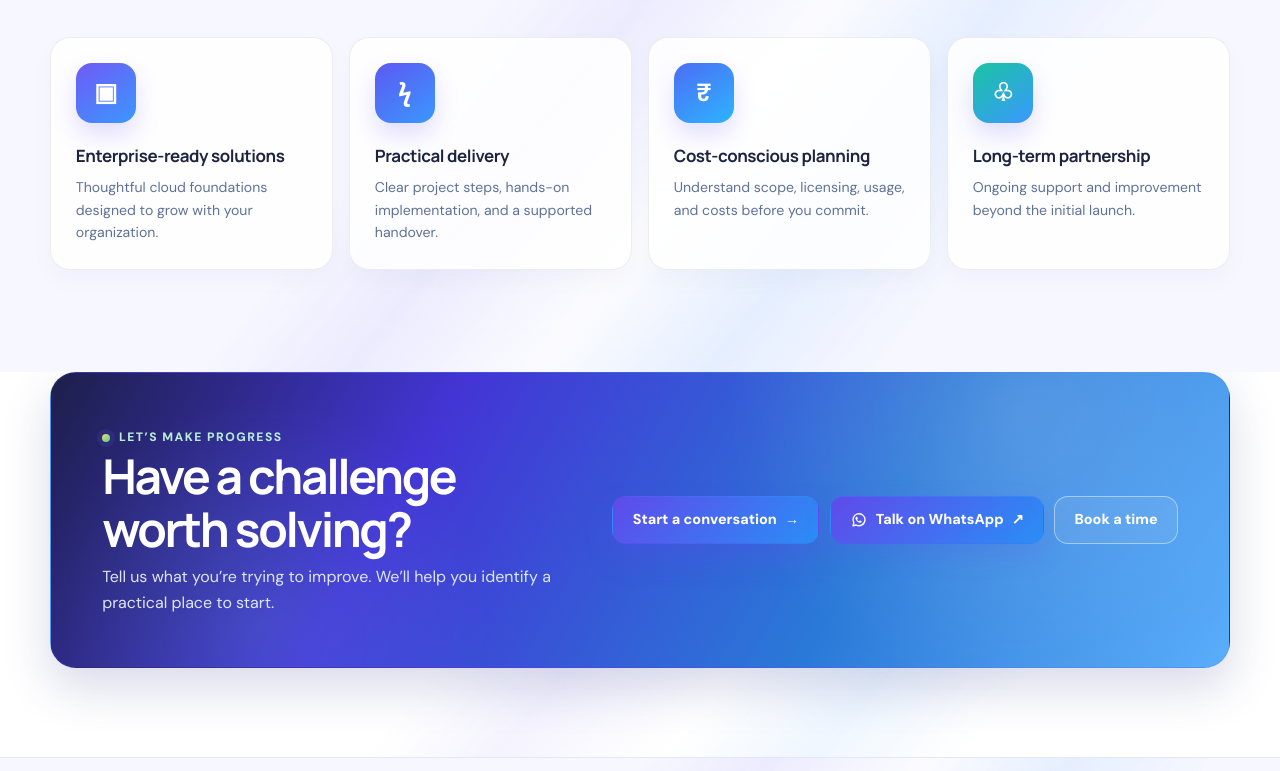
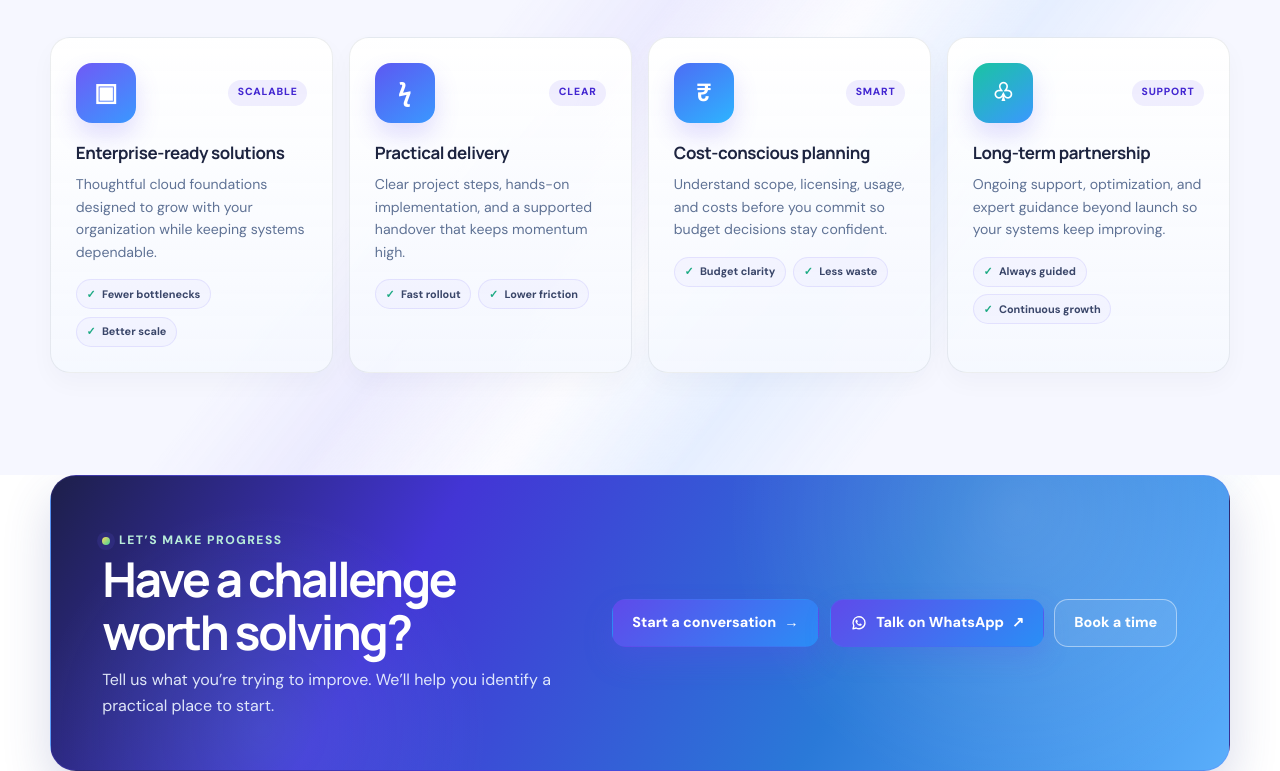
Before and after one commit to Atulm01/atulmauryacloud, a plain HTML site: page index.html in a window 1280 px wide. Shown: the part 1186-1957 px from the top of the page. Drawn offline with Linux system fonts and the light colour scheme.

Commit message:
Add files via upload

```diff
--- a/index.html
+++ b/index.html
@@ -200,6 +200,32 @@
                 border-color: rgba(58, 152, 255, 0.5);
             }
         }
+        @keyframes floatPanel {
+            0%, 100% {
+                transform: translateY(0px) rotate(0deg);
+            }
+            50% {
+                transform: translateY(-8px) rotate(1deg);
+            }
+        }
+        @keyframes softZoom {
+            0% {
+                transform: scale(1);
+                filter: saturate(1) brightness(1);
+            }
+            100% {
+                transform: scale(1.03);
+                filter: saturate(1.08) brightness(1.02);
+            }
+        }
+        @keyframes ambientGlow {
+            0%, 100% {
+                box-shadow: 0 0 0 0 rgba(111, 90, 246, 0.06), 0 14px 32px rgba(23, 43, 66, 0.08);
+            }
+            50% {
+                box-shadow: 0 0 0 8px rgba(111, 90, 246, 0.04), 0 18px 38px rgba(58, 152, 255, 0.12);
+            }
+        }
         .brand-name { display: grid; line-height: 1.15; }
         .brand-name strong { font-size: 0.91rem; font-weight: 800; }
         .brand-name span { color: var(--muted); font-size: 0.72rem; font-weight: 600; }
@@ -256,9 +282,12 @@
             font-weight: 800;
             line-height: 1.2;
             text-align: center;
+            will-change: transform, box-shadow;
+            transform: translateY(0);
             transition: transform 180ms ease, box-shadow 180ms ease, background 180ms ease, border-color 180ms ease;
         }
-        .button:hover { transform: translateY(-2px); }
+        .button:hover { transform: translateY(-2px) scale(1.01); }
+        .button:active { transform: translateY(0) scale(0.99); }
         .button-primary {
             background: linear-gradient(135deg, #5f4aea 0%, #2a8ef6 100%);
             box-shadow: 0 14px 28px rgba(95, 74, 234, 0.28);
@@ -446,6 +475,7 @@
             border-radius: 30px;
             background: linear-gradient(145deg, #e4f2ed, #e3f0eb 60%, #f1f6f2);
             box-shadow: var(--shadow);
+            animation: ambientGlow 7s ease-in-out infinite;
         }
         .hero-photo {
             width: 100%;
@@ -454,6 +484,7 @@
             background: #dbe8e4;
             object-fit: cover;
             object-position: center 20%;
+            animation: softZoom 12s ease-in-out infinite alternate;
         }
         .hero-caption {
             position: absolute;
@@ -466,6 +497,7 @@
             background: rgba(255, 255, 255, 0.93);
             box-shadow: 0 16px 35px rgba(23, 43, 66, 0.14);
             backdrop-filter: blur(10px);
+            animation: floatPanel 8.5s ease-in-out infinite 0.5s;
         }
         .hero-caption strong { display: block; font-family: "Manrope", sans-serif; font-size: 0.95rem; }
         .hero-caption span { display: block; margin-top: 0.2rem; color: var(--muted); font-size: 0.77rem; line-height: 1.45; }
@@ -481,6 +513,7 @@
             border-radius: 16px;
             background: rgba(255, 255, 255, 0.94);
             box-shadow: 0 14px 32px rgba(23, 43, 66, 0.12);
+            animation: floatPanel 7s ease-in-out infinite;
         }
         .float-icon {
             display: grid;
@@ -513,13 +546,30 @@
         .centered-heading > p:last-child { margin: 0; color: var(--muted); }
         .promise-grid { display: grid; grid-template-columns: repeat(4, minmax(0, 1fr)); gap: 1rem; }
         .promise-card {
+            position: relative;
             min-height: 226px;
             padding: 1.55rem;
+            overflow: hidden;
             border: 1px solid rgba(15, 44, 57, 0.08);
             border-radius: 20px;
-            background: rgba(255, 255, 255, 0.86);
+            background: linear-gradient(180deg, rgba(255, 255, 255, 0.96), rgba(245, 248, 255, 0.9));
             box-shadow: 0 10px 25px rgba(23, 43, 66, 0.03);
-            transition: transform 200ms ease, box-shadow 200ms ease, border-color 200ms ease;
+            transform: translateY(0);
+            transition: transform 220ms ease, box-shadow 220ms ease, border-color 220ms ease;
+            animation: cardLiftIn 700ms cubic-bezier(0.16, 1, 0.3, 1) both;
+        }
+        .promise-card::before {
+            position: absolute;
+            top: -30%;
+            left: -10%;
+            width: 40%;
+            height: 180%;
+            background: linear-gradient(120deg, transparent, rgba(255,255,255,0.7), transparent);
+            transform: translateX(-150%) rotate(18deg);
+            opacity: 0;
+            transition: transform 700ms ease, opacity 300ms ease;
+            content: "";
+            pointer-events: none;
         }
         .promise-card:hover,
         .reason-card:hover,
@@ -528,11 +578,44 @@
             border-color: rgba(11, 127, 139, 0.18);
             box-shadow: 0 18px 35px rgba(17, 33, 53, 0.08);
         }
+        .promise-card:hover::before {
+            opacity: 1;
+            transform: translateX(360%) rotate(18deg);
+        }
+        @keyframes cardLiftIn {
+            0% {
+                opacity: 0;
+                transform: translateY(22px) scale(0.98);
+            }
+            100% {
+                opacity: 1;
+                transform: translateY(0) scale(1);
+            }
+        }
+        .benefit-top {
+            display: flex;
+            align-items: center;
+            justify-content: space-between;
+            gap: 0.75rem;
+            margin-bottom: 1rem;
+        }
+        .benefit-badge {
+            display: inline-flex;
+            align-items: center;
+            padding: 0.28rem 0.6rem;
+            border-radius: 999px;
+            background: rgba(111, 90, 246, 0.1);
+            color: var(--purple-dark);
+            font-size: 0.65rem;
+            font-weight: 800;
+            letter-spacing: 0.08em;
+            text-transform: uppercase;
+        }
         .feature-icon {
             display: grid;
             width: 60px;
             height: 60px;
-            margin-bottom: 1.2rem;
+            margin-bottom: 0;
             place-items: center;
             border-radius: 16px;
             background: linear-gradient(145deg, var(--purple), var(--blue));
@@ -546,6 +629,31 @@
         .feature-icon--teal { background: linear-gradient(145deg, #1ac4a2, #3a98ff); }
         .promise-card h3, .reason-card h3 { margin: 0 0 0.45rem; font-size: 1.06rem; letter-spacing: -0.025em; }
         .promise-card p, .reason-card p { margin: 0; color: var(--muted); font-size: 0.88rem; line-height: 1.6; }
+        .benefit-points {
+            display: flex;
+            flex-wrap: wrap;
+            gap: 0.45rem;
+            margin: 1rem 0 0;
+            padding: 0;
+            list-style: none;
+        }
+        .benefit-points li {
+            display: inline-flex;
+            align-items: center;
+            padding: 0.34rem 0.6rem;
+            border: 1px solid rgba(111, 90, 246, 0.12);
+            border-radius: 999px;
+            background: rgba(111, 90, 246, 0.04);
+            color: var(--ink-soft);
+            font-size: 0.68rem;
+            font-weight: 700;
+        }
+        .benefit-points li::before {
+            margin-right: 0.4rem;
+            color: #1caa83;
+            content: "✓";
+            font-weight: 800;
+        }
 
         .solutions-section { background: #fff; }
         .solutions-section .section-heading { margin-inline: auto; text-align: center; }
@@ -1241,24 +1349,52 @@
                 </div>
                 <div class="promise-grid">
                     <article class="promise-card reveal">
-                        <span class="feature-icon" aria-hidden="true">▣</span>
+                        <div class="benefit-top">
+                            <span class="feature-icon" aria-hidden="true">▣</span>
+                            <span class="benefit-badge">Scalable</span>
+                        </div>
                         <h3>Enterprise-ready solutions</h3>
-                        <p>Thoughtful cloud foundations designed to grow with your organization.</p>
+                        <p>Thoughtful cloud foundations designed to grow with your organization while keeping systems dependable.</p>
+                        <ul class="benefit-points">
+                            <li>Fewer bottlenecks</li>
+                            <li>Better scale</li>
+                        </ul>
                     </article>
                     <article class="promise-card reveal reveal-delay-1">
-                        <span class="feature-icon feature-icon--pink" aria-hidden="true">ϟ</span>
+                        <div class="benefit-top">
+                            <span class="feature-icon feature-icon--pink" aria-hidden="true">ϟ</span>
+                            <span class="benefit-badge">Clear</span>
+                        </div>
                         <h3>Practical delivery</h3>
-                        <p>Clear project steps, hands-on implementation, and a supported handover.</p>
+                        <p>Clear project steps, hands-on implementation, and a supported handover that keeps momentum high.</p>
+                        <ul class="benefit-points">
+                            <li>Fast rollout</li>
+                            <li>Lower friction</li>
+                        </ul>
                     </article>
                     <article class="promise-card reveal reveal-delay-1">
-                        <span class="feature-icon feature-icon--orange" aria-hidden="true">₹</span>
+                        <div class="benefit-top">
+                            <span class="feature-icon feature-icon--orange" aria-hidden="true">₹</span>
+                            <span class="benefit-badge">Smart</span>
+                        </div>
                         <h3>Cost-conscious planning</h3>
-                        <p>Understand scope, licensing, usage, and costs before you commit.</p>
+                        <p>Understand scope, licensing, usage, and costs before you commit so budget decisions stay confident.</p>
+                        <ul class="benefit-points">
+                            <li>Budget clarity</li>
+                            <li>Less waste</li>
+                        </ul>
                     </article>
                     <article class="promise-card reveal reveal-delay-2">
-                        <span class="feature-icon feature-icon--teal" aria-hidden="true">♧</span>
+                        <div class="benefit-top">
+                            <span class="feature-icon feature-icon--teal" aria-hidden="true">♧</span>
+                            <span class="benefit-badge">Support</span>
+                        </div>
                         <h3>Long-term partnership</h3>
-                        <p>Ongoing support and improvement beyond the initial launch.</p>
+                        <p>Ongoing support, optimization, and expert guidance beyond launch so your systems keep improving.</p>
+                        <ul class="benefit-points">
+                            <li>Always guided</li>
+                            <li>Continuous growth</li>
+                        </ul>
                     </article>
                 </div>
             </div>
```
